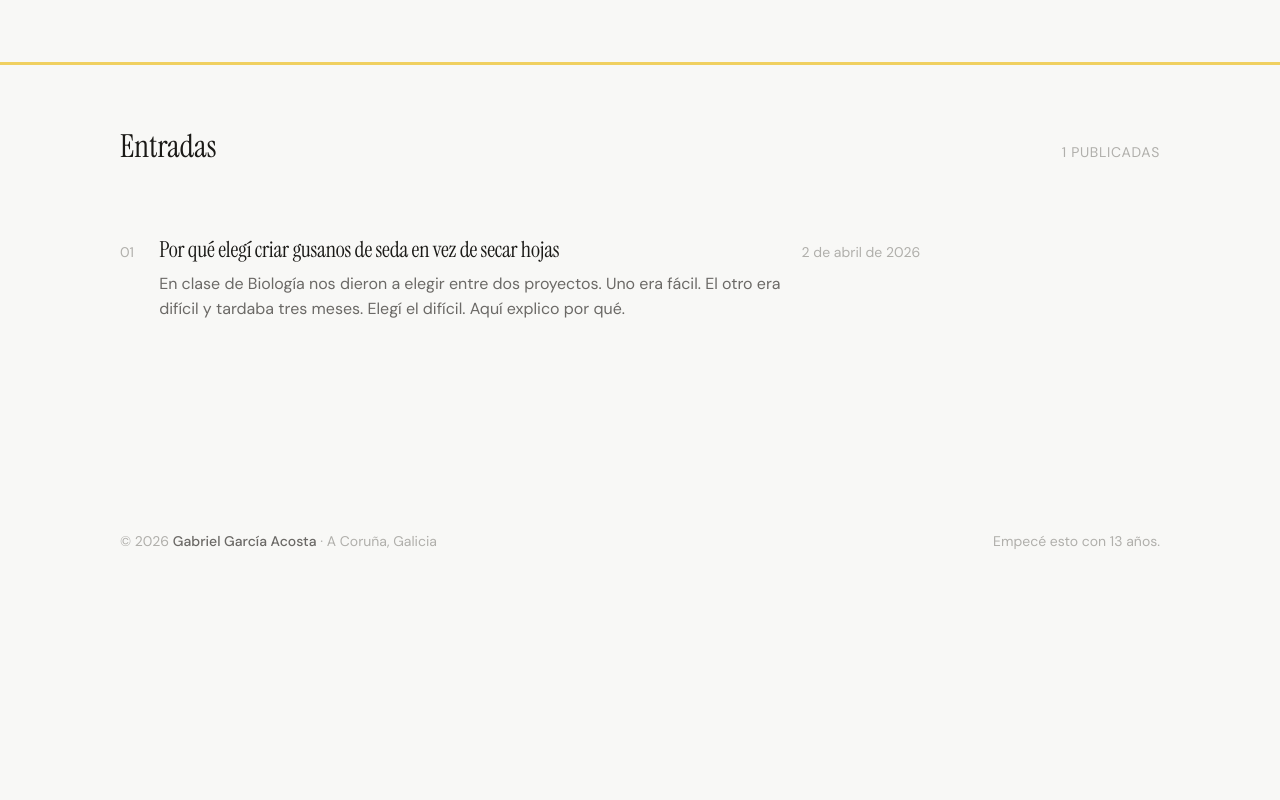
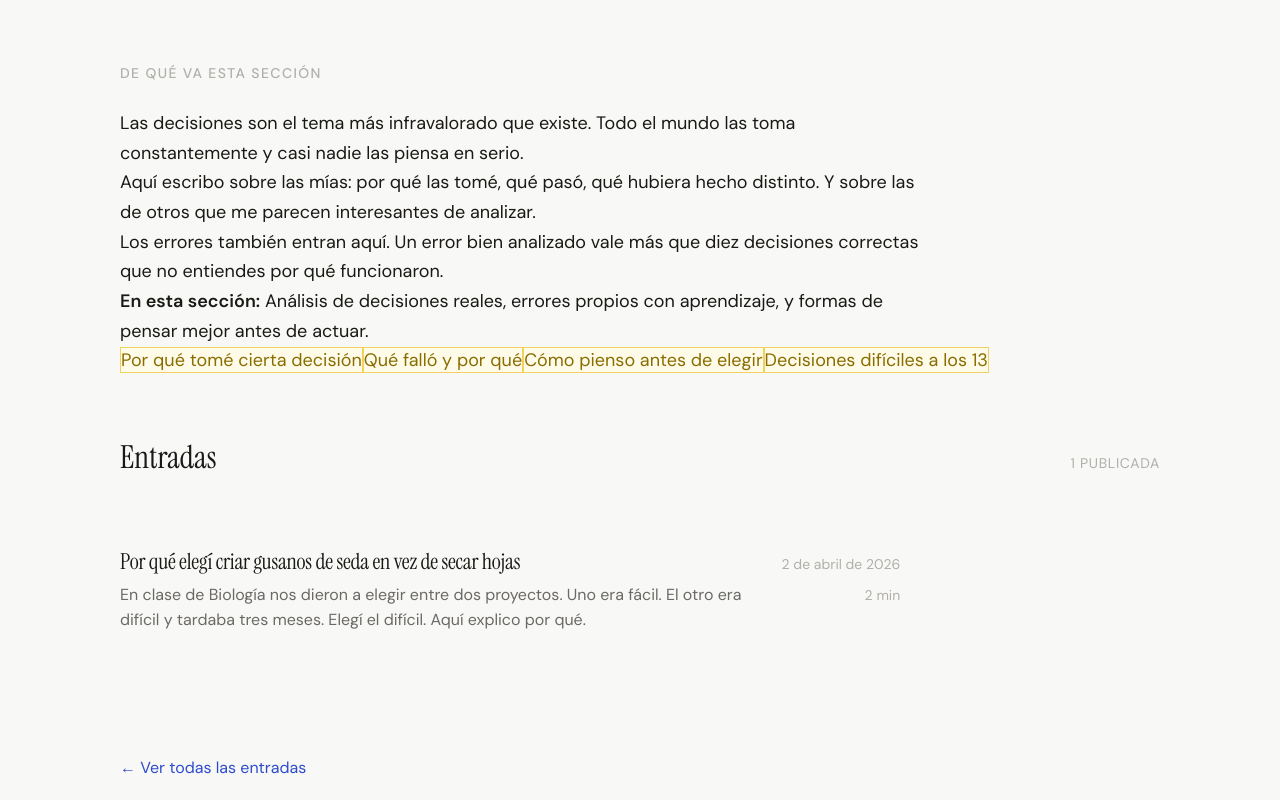
Before and after one commit to animaciongalicia/gabrielgarciaacosta, a Next.js app: page /categoria/decisiones in a window 1280 px wide. Shown: the part 400-1200 px from the top of the page. Before the commit the page ends 992 px from the top, so only its background shows below. Built offline with nearby package versions, Linux system fonts and the light colour scheme.

Commit message:
feat: pillar pages con contenido editorial, intro, temas y que-encontrar

```diff
--- a/app/categoria/[cat]/page.tsx
+++ b/app/categoria/[cat]/page.tsx
@@ -1,7 +1,7 @@
-import Link from 'next/link'
-import { getPostsByCategoria, CATEGORIAS, formatDate, getAllSlugs } from '@/lib/posts'
-import type { Metadata } from 'next'
-import { notFound } from 'next/navigation'
+import Link from "next/link"
+import { getPostsByCategoria, CATEGORIAS, formatDate } from "@/lib/posts"
+import type { Metadata } from "next"
+import { notFound } from "next/navigation"
 
 interface Props {
   params: Promise<{ cat: string }>
@@ -14,15 +14,20 @@ export async function generateStaticParams() {
 export async function generateMetadata({ params }: Props): Promise<Metadata> {
   const { cat } = await params
   const config = CATEGORIAS[cat]
-  if (!config) return { title: 'Categoría no encontrada' }
+  if (!config) return { title: "Categoría no encontrada" }
   return {
-    title: `${config.nombre} — Gabriel García Acosta`,
+    title: config.nombre,
     description: config.descripcion,
     alternates: { canonical: `https://gabrielgarciaacosta.com/categoria/${cat}` },
     openGraph: {
       title: `${config.nombre} — Gabriel García Acosta`,
       description: config.descripcion,
-      type: 'website',
+      type: "website",
+    },
+    twitter: {
+      card: "summary",
+      title: `${config.nombre} — Gabriel García Acosta`,
+      description: config.descripcion,
     },
   }
 }
@@ -36,23 +41,17 @@ export default async function CategoriaPage({ params }: Props) {
 
   return (
     <>
-      {/* CABECERA CATEGORÍA */}
-      <header
-        className="cat-page-header"
-        style={{ borderBottom: `3px solid ${config.border}` }}
-      >
+      <header className="cat-page-header">
         <div className="container">
-          {/* Breadcrumb */}
           <nav className="breadcrumbs" aria-label="Breadcrumb">
             <Link href="/">Inicio</Link>
             <span className="sep" aria-hidden="true">›</span>
             <span className="current">{config.nombre}</span>
           </nav>
-
           <div
             className="cat-page-icon"
             aria-hidden="true"
-            style={{ background: config.bg, display: 'inline-block', padding: '12px', borderRadius: '16px', marginBottom: '16px' }}
+            style={{ background: config.bg, display: "inline-block", padding: "12px", borderRadius: "16px", marginBottom: "16px" }}
           >
             {config.icono}
           </div>
@@ -61,35 +60,59 @@ export default async function CategoriaPage({ params }: Props) {
         </div>
       </header>
 
-      {/* POSTS DE LA CATEGORÍA */}
+      {/* CONTENIDO EDITORIAL — el corazón de la página reina */}
+      <section className="cat-page-intro" aria-labelledby="cat-intro-heading">
+        <div className="container">
+          <p className="section-label" id="cat-intro-heading">De qué va esta sección</p>
+          <div className="cat-intro-text">
+            {config.intro.map((paragraph, i) => (
+              <p key={i}>{paragraph}</p>
+            ))}
+          </div>
+          <p className="cat-que-encontrar">
+            <strong>En esta sección:</strong> {config.queEncontrar}
+          </p>
+          <div className="cat-temas" role="list" aria-label="Temas de esta sección">
+            {config.temas.map((tema) => (
+              <span
+                key={tema}
+                className="cat-tema-badge"
+                role="listitem"
+                style={{ background: config.bg, border: `1px solid ${config.border}`, color: config.text } as React.CSSProperties}
+              >
+                {tema}
+              </span>
+            ))}
+          </div>
+        </div>
+      </section>
+
       <section className="posts-section" aria-label={`Entradas de ${config.nombre}`}>
         <div className="container">
           <div className="section-header">
-            <h2 className="section-title">
-              {posts.length === 0 ? 'Próximamente' : 'Entradas'}
-            </h2>
-            <span className="section-meta">{posts.length} publicadas</span>
+            <h2 className="section-title">{posts.length === 0 ? "Próximamente" : "Entradas"}</h2>
+            {posts.length > 0 && (
+              <span className="section-meta">{posts.length} {posts.length === 1 ? "publicada" : "publicadas"}</span>
+            )}
           </div>
-
           {posts.length === 0 ? (
             <div className="empty-state">
-              <p>Todavía no hay entradas en esta sección. En cuanto tenga algo que contar, aparece aquí.</p>
+              <p>Todavía no hay entradas en esta sección.</p>
+              <p>Estoy trabajando en ello. En cuanto tenga algo que contar, aparece aquí.</p>
             </div>
           ) : (
             <ul className="posts-list" role="list">
-              {posts.map((post, i) => (
+              {posts.map((post) => (
                 <li key={post.slug}>
                   <Link href={`/blog/${post.slug}`} className="post-card">
-                    <span className="post-number" aria-hidden="true">
-                      {String(i + 1).padStart(2, '0')}
-                    </span>
                     <div className="post-body">
                       <h3 className="post-title">{post.title}</h3>
                       <p className="post-excerpt">{post.resumen}</p>
                     </div>
-                    <time className="post-date" dateTime={post.date}>
-                      {formatDate(post.date)}
-                    </time>
+                    <div style={{ display: "flex", flexDirection: "column", alignItems: "flex-end", gap: "4px", flexShrink: 0 }}>
+                      <time className="post-date" dateTime={post.date}>{formatDate(post.date)}</time>
+                      <span className="post-date">{post.readingTime} min</span>
+                    </div>
                   </Link>
                 </li>
               ))}
@@ -98,22 +121,24 @@ export default async function CategoriaPage({ params }: Props) {
         </div>
       </section>
 
-      {/* JSON-LD CollectionPage */}
+      <div style={{ borderTop: "1px solid var(--color-divider)", padding: "var(--space-8) 0 var(--space-16)" }}>
+        <div className="container">
+          <Link href="/" style={{ fontSize: "var(--text-sm)", color: "var(--color-primary)", textDecoration: "none" }}>
+            ← Ver todas las entradas
+          </Link>
+        </div>
+      </div>
+
       <script
         type="application/ld+json"
         dangerouslySetInnerHTML={{
           __html: JSON.stringify({
-            '@context': 'https://schema.org',
-            '@type': 'CollectionPage',
+            "@context": "https://schema.org", "@type": "CollectionPage",
             name: `${config.nombre} — Gabriel García Acosta`,
             description: config.descripcion,
             url: `https://gabrielgarciaacosta.com/categoria/${cat}`,
-            inLanguage: 'es',
-            author: {
-              '@type': 'Person',
-              name: 'Gabriel García Acosta',
-              url: 'https://gabrielgarciaacosta.com',
-            },
+            inLanguage: "es",
+            author: { "@type": "Person", name: "Gabriel García Acosta", url: "https://gabrielgarciaacosta.com" },
           }),
         }}
       />
```
